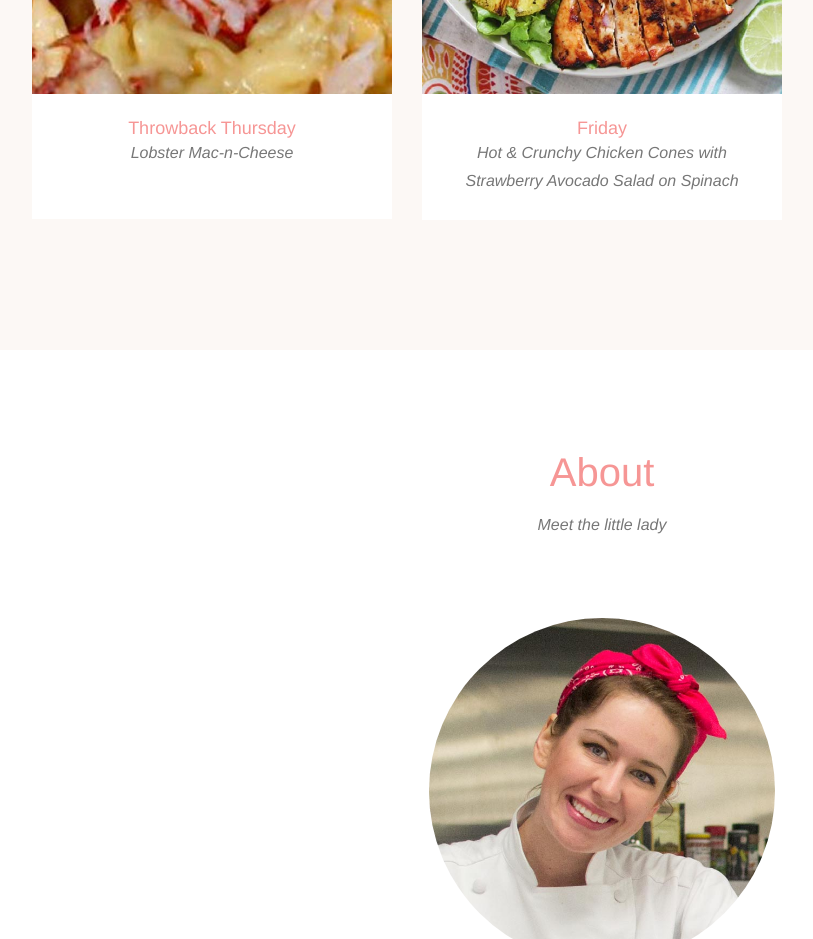
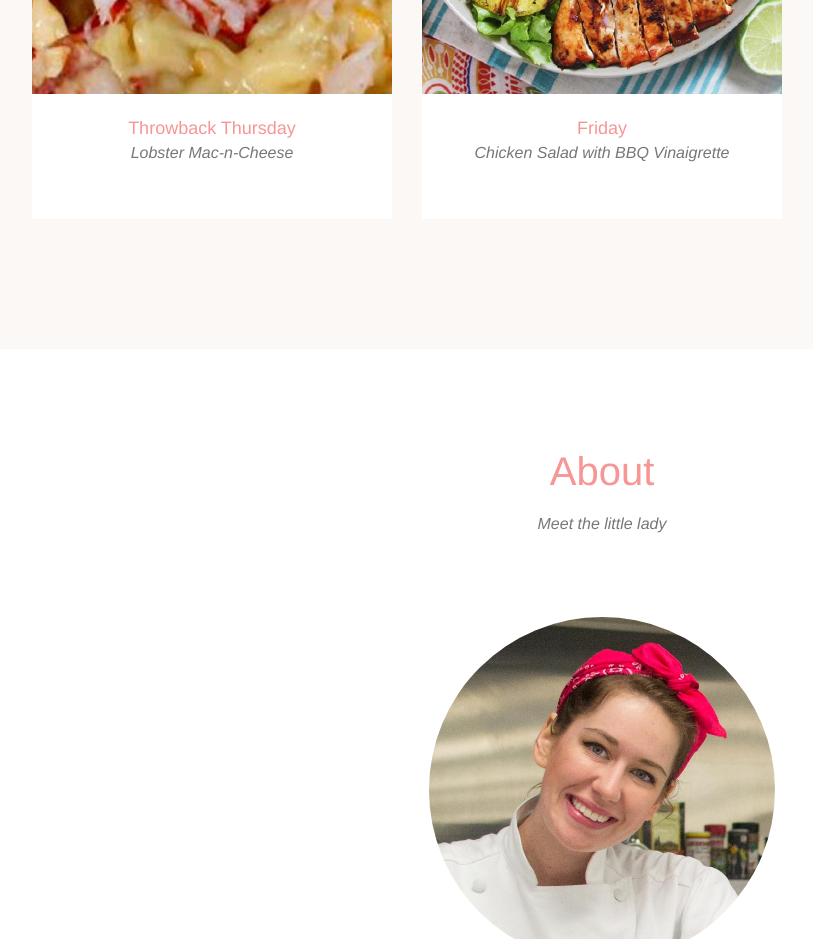
Before and after one commit to eddiematias/little-lunchbox-lady, a plain HTML site: page public/index.html in a window 1280 px wide. Shown: the part 2440-3379 px from the top of the page, without its empty margins (38-851 px from the left). Drawn offline with nearby package versions, Linux system fonts and the light colour scheme; a web font is replaced by a local one.

Commit message:
tweak [deploy: production]

```diff
--- a/public/index.html
+++ b/public/index.html
@@ -204,7 +204,7 @@
                     </a>
                     <div class="menu-caption">
                         <h4>Friday</h4>
-                        <p class="text-muted">Hot &amp; Crunchy Chicken Cones with Strawberry Avocado Salad on Spinach</p>
+                        <p class="text-muted">Chicken Salad with BBQ Vinaigrette</p>
                     </div>
                 </div>
             </div>
```
